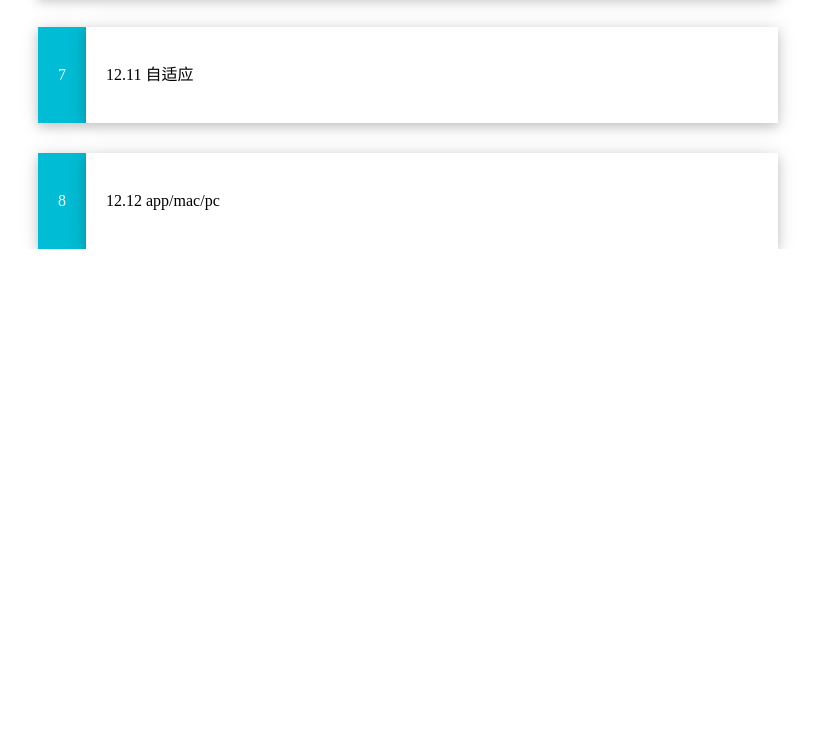
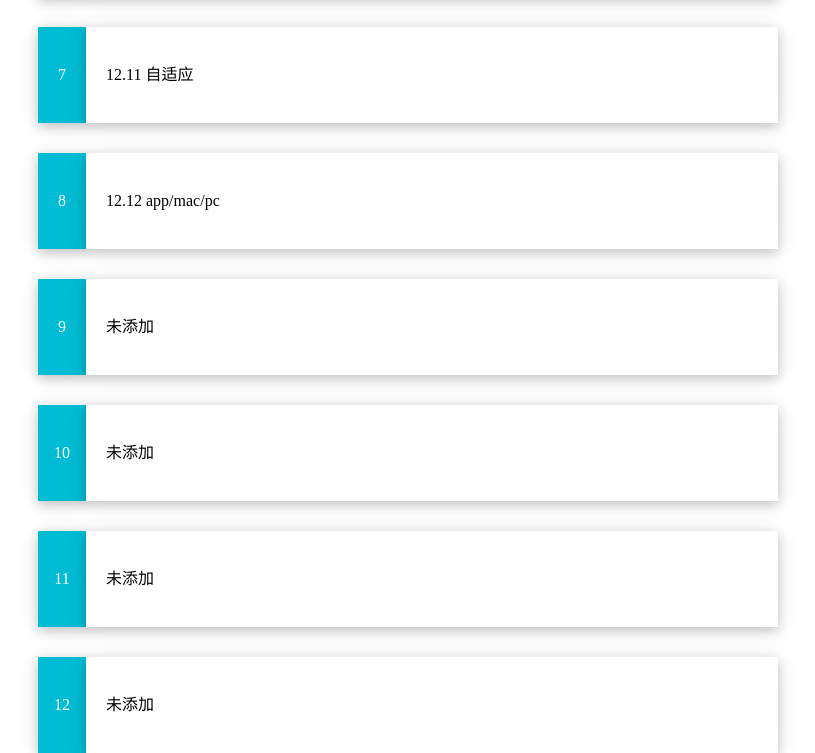
Before and after one commit to baidufoxlove/baidufoxlove.github.io, a plain HTML site: page 100/index.html in a window 1280 px wide. Shown: the part 839-1592 px from the top of the page, without its empty margins (232-1047 px from the left). Before the commit the page ends 1088 px from the top, so only its background shows below. Drawn offline with Linux system fonts and the light colour scheme.

Commit message:
Update index.html

```diff
--- a/100/index.html
+++ b/100/index.html
@@ -91,6 +91,34 @@ li{list-style-type: none;width: 740px;margin: 0 auto;}
       <div class="dian"></div>
     </a>
   </li>
+  <li>
+    <a href="9">
+      <div class="id">9</div>
+      <div class="name">未添加</div>
+      <div class="dian"></div>
+    </a>
+  </li>
+  <li>
+    <a href="10">
+      <div class="id">10</div>
+      <div class="name">未添加</div>
+      <div class="dian"></div>
+    </a>
+  </li>
+  <li>
+    <a href="11">
+      <div class="id">11</div>
+      <div class="name">未添加</div>
+      <div class="dian"></div>
+    </a>
+  </li>
+  <li>
+    <a href="12">
+      <div class="id">12</div>
+      <div class="name">未添加</div>
+      <div class="dian"></div>
+    </a>
+  </li>
 </ul>
 </body>
 </html>
```
